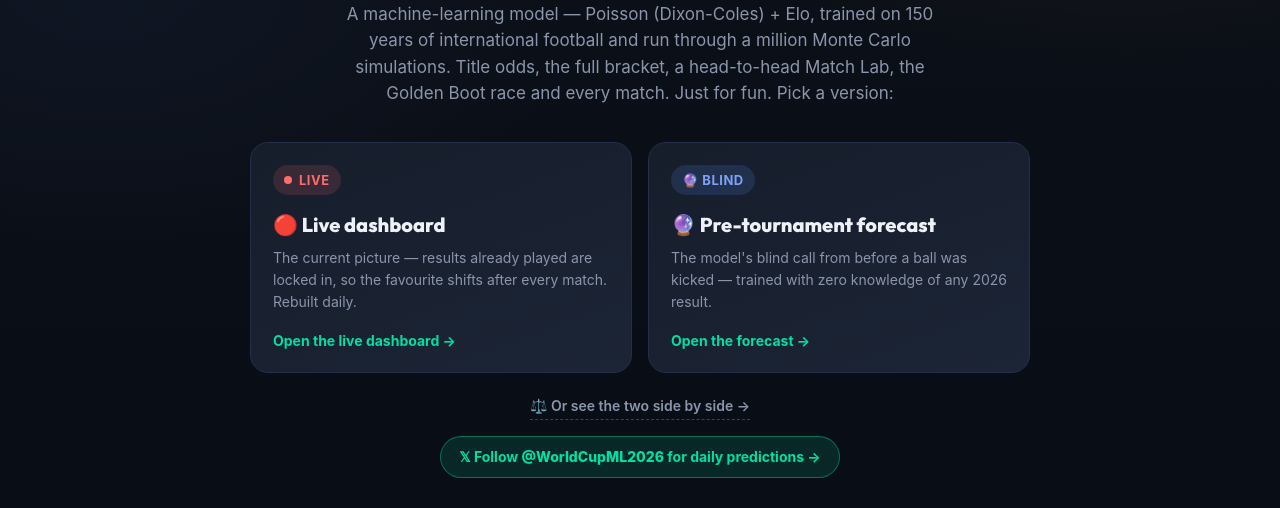
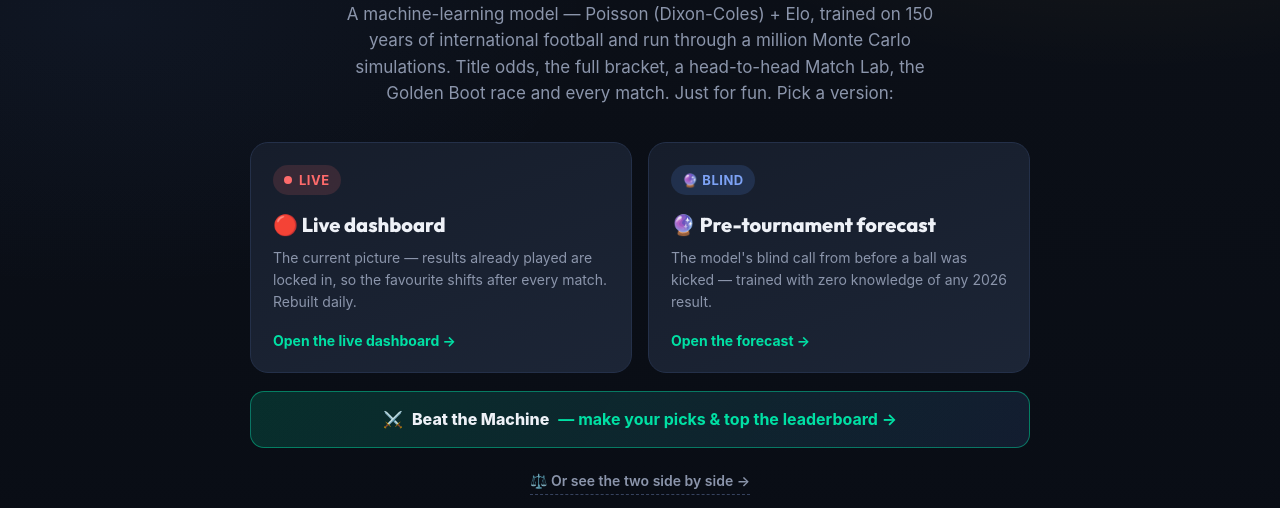
Before and after one commit to manuelcralves/WORLD-CUP-2026, a plain HTML site: page index.html in a window 1280 px wide. Shown: the part 267-775 px from the top of the page. Drawn offline with Linux system fonts and the light colour scheme.

Commit message:
Homepage: prominent "Beat the Machine" button straight to the game
Add a full-width CTA below the version cards that links directly to the
Predict tab (?tab=predict), so visitors can jump straight into making
picks and the leaderboard.

Co-Authored-By: Claude Opus 4.8 (1M context) <noreply@anthropic.com>

```diff
--- a/index.html
+++ b/index.html
@@ -62,6 +62,13 @@ padding:9px 18px;background:rgba(0,224,164,.13);color:var(--green);
 border:1px solid rgba(0,224,164,.4);font-weight:700}
 .xlink:hover{background:rgba(0,224,164,.22);color:var(--green);border-color:var(--green)}
 .xlink b{font-weight:800}
+.playlink{display:flex;align-items:center;justify-content:center;gap:9px;width:100%;max-width:780px;
+margin:18px auto 0;padding:15px 22px;border-radius:14px;text-decoration:none;font-weight:700;
+font-size:clamp(14px,2.3vw,16px);color:var(--green);
+background:linear-gradient(120deg,rgba(0,224,164,.16),rgba(91,141,239,.12));
+border:1px solid rgba(0,224,164,.45);transition:transform .2s,box-shadow .2s,border-color .2s}
+.playlink:hover{transform:translateY(-2px);border-color:var(--green);box-shadow:0 14px 36px rgba(0,224,164,.2)}
+.playlink b{color:var(--text);font-weight:800}
 .features{display:flex;flex-wrap:wrap;justify-content:center;gap:8px;max-width:700px;margin:38px 0 0}
 .features a{background:var(--panel);border:1px solid var(--line);border-radius:999px;
 padding:7px 13px;font-size:13px;color:var(--muted);text-decoration:none;transition:all .15s}
@@ -96,6 +103,7 @@ match. Just for fun. Pick a version:</p>
     <span class="cta">Open the forecast →</span>
   </a>
 </div>
+<a class="playlink" href="outputs/dashboard.html?tab=predict">⚔️ <b>Beat the Machine</b> — make your picks &amp; top the leaderboard →</a>
 <a class="comparelink" href="compare.html">⚖️ Or see the two side by side →</a>
 <a class="comparelink xlink" href="https://x.com/WorldCupML2026" target="_blank" rel="noopener">𝕏 Follow <b>@WorldCupML2026</b> for daily predictions →</a>
 <div class="features">
```
